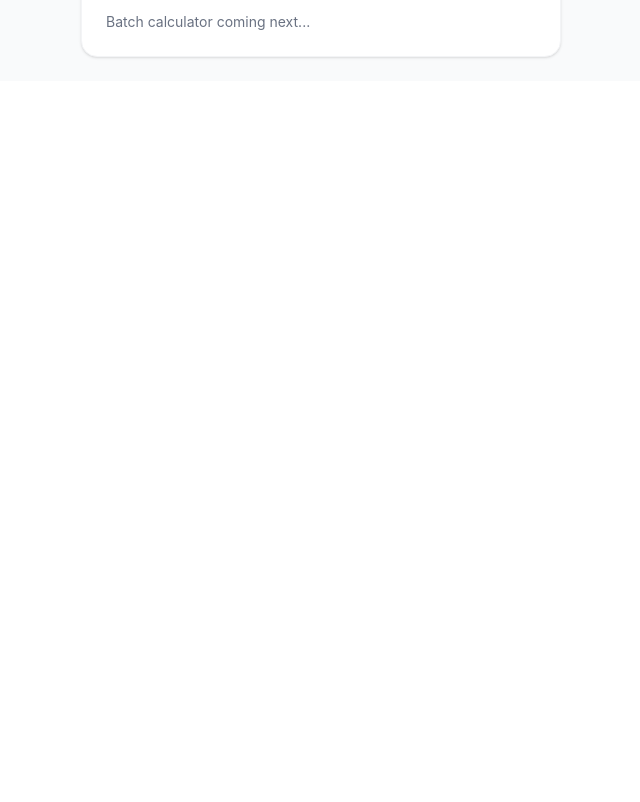
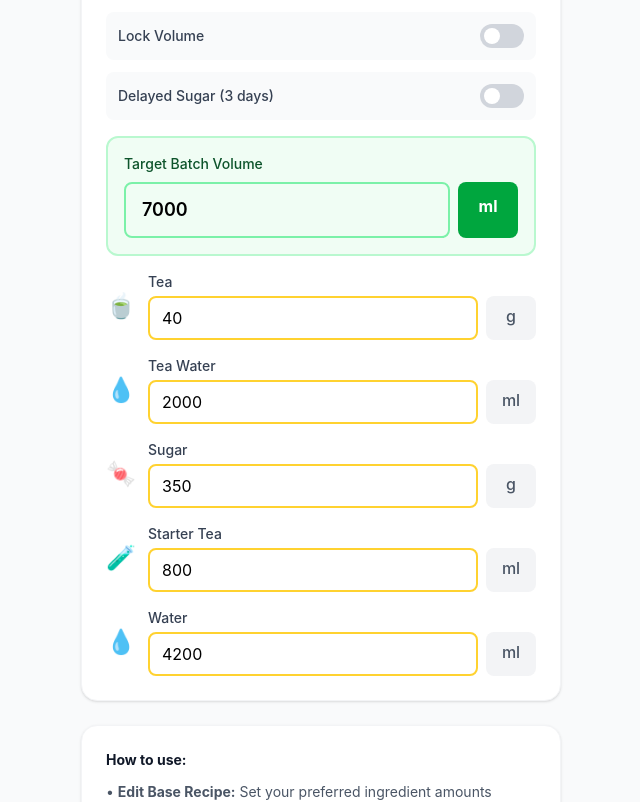
Before and after one commit to szsoma/recipe-calculators, a React (Vite) app: page /kombucha in a window 1280 px wide. Shown: the part 720-1522 px from the top of the page, without its empty margins (319-959 px from the left). Before the commit the page ends 801 px from the top, so only its background shows below. Built offline with nearby package versions, Linux system fonts and the light colour scheme.

Commit message:
feat: add Kombucha batch calculator with proportional scaling

```diff
--- a/src/pages/Kombucha.jsx
+++ b/src/pages/Kombucha.jsx
@@ -4,7 +4,7 @@ import PageContainer from '../components/PageContainer'
 import Card from '../components/Card'
 import IngredientInput from '../components/IngredientInput'
 import Toggle from '../components/Toggle'
-import { Scale, Leaf, Lock, Unlock, Clock } from 'lucide-react'
+import { Scale, Leaf, Clock } from 'lucide-react'
 
 const defaultBase = {
   tea: 40,
@@ -33,8 +33,101 @@ export default function Kombucha() {
     setCurrentRecipe(newBase)
   }
 
+  const handleCurrentChange = (ingredient, value) => {
+    let numValue = parseFloat(value) || 0
+
+    // Convert displayed value to actual value if delayed sugar is active
+    if (ingredient === 'sugar') {
+      numValue = delayedSugar ? numValue * 3 : numValue
+    } else if (ingredient === 'water') {
+      numValue = delayedSugar ? numValue + 800 : numValue
+    }
+
+    const baseValue = baseRecipe[ingredient]
+
+    if (baseValue === 0) {
+      setCurrentRecipe({ ...currentRecipe, [ingredient]: numValue })
+      return
+    }
+
+    // Fixed volume mode
+    if (fixedVolume) {
+      const liquidIngredients = ['teaWater', 'starterTea', 'water']
+      const isLiquid = liquidIngredients.includes(ingredient)
+
+      if (isLiquid) {
+        const currentTotal = currentRecipe.teaWater + currentRecipe.starterTea + currentRecipe.water
+        const difference = numValue - currentRecipe[ingredient]
+
+        const otherLiquids = liquidIngredients.filter((ing) => ing !== ingredient)
+        const otherLiquidsTotal = otherLiquids.reduce((sum, ing) => sum + currentRecipe[ing], 0)
+
+        if (otherLiquidsTotal === 0) {
+          setCurrentRecipe({ ...currentRecipe, [ingredient]: numValue })
+          return
+        }
+
+        const newRecipe = { ...currentRecipe, [ingredient]: numValue }
+
+        otherLiquids.forEach((ing) => {
+          const proportion = currentRecipe[ing] / otherLiquidsTotal
+          newRecipe[ing] = Math.max(0, currentRecipe[ing] - difference * proportion)
+        })
+
+        const newTotal = newRecipe.teaWater + newRecipe.starterTea + newRecipe.water
+        const baseTotal = baseRecipe.teaWater + baseRecipe.starterTea + baseRecipe.water
+        const volumeRatio = newTotal / baseTotal
+
+        newRecipe.tea = baseRecipe.tea * volumeRatio
+        newRecipe.sugar = baseRecipe.sugar * volumeRatio
+
+        setCurrentRecipe(newRecipe)
+      } else {
+        setCurrentRecipe({ ...currentRecipe, [ingredient]: numValue })
+      }
+      return
+    }
+
+    // Normal proportional scaling mode
+    const scaleFactor = numValue / baseValue
+
+    const scaled = {
+      tea: baseRecipe.tea * scaleFactor,
+      teaWater: baseRecipe.teaWater * scaleFactor,
+      sugar: baseRecipe.sugar * scaleFactor,
+      starterTea: baseRecipe.starterTea * scaleFactor,
+      water: baseRecipe.water * scaleFactor,
+    }
+
+    setCurrentRecipe(scaled)
+  }
+
+  const handleVolumeChange = (value) => {
+    const numValue = parseFloat(value) || 0
+    const baseVolume = baseRecipe.teaWater + baseRecipe.starterTea + baseRecipe.water
+
+    if (baseVolume === 0) return
+
+    const scaleFactor = numValue / baseVolume
+
+    const scaled = {
+      tea: baseRecipe.tea * scaleFactor,
+      teaWater: baseRecipe.teaWater * scaleFactor,
+      sugar: baseRecipe.sugar * scaleFactor,
+      starterTea: baseRecipe.starterTea * scaleFactor,
+      water: baseRecipe.water * scaleFactor,
+    }
+
+    setCurrentRecipe(scaled)
+  }
+
   const baseVolume = baseRecipe.teaWater + baseRecipe.starterTea + baseRecipe.water
   const totalVolume = currentRecipe.teaWater + currentRecipe.starterTea + currentRecipe.water
+
+  // Delayed sugar helpers
+  const getSyrupSugar = () => currentRecipe.sugar / 3
+  const getDisplayedSugar = () => delayedSugar ? currentRecipe.sugar / 3 : currentRecipe.sugar
+  const getDisplayedWater = () => delayedSugar ? Math.max(0, currentRecipe.water - 800) : currentRecipe.water
 
   const ingredients = [
     { key: 'tea', label: 'Tea', unit: 'g', icon: '🍵' },
@@ -69,9 +162,126 @@ export default function Kombucha() {
           </div>
         </Card>
 
-        {/* Placeholder for Your Batch - will be added in next task */}
+        {/* Your Batch Card */}
         <Card title="Your Batch" icon={<Leaf className="w-5 h-5 text-green-500" />}>
-          <p className="text-gray-500 text-sm">Batch calculator coming next...</p>
+          <div className="space-y-3 mb-4">
+            <Toggle
+              label="Lock Volume"
+              checked={fixedVolume}
+              onChange={setFixedVolume}
+              accent={accent}
+            />
+            <Toggle
+              label="Delayed Sugar (3 days)"
+              checked={delayedSugar}
+              onChange={setDelayedSugar}
+              accent={accent}
+            />
+          </div>
+
+          {/* Delayed Sugar Instructions */}
+          {delayedSugar && (
+            <div className="mb-4 p-4 bg-purple-50 rounded-xl border-2 border-purple-300">
+              <h4 className="text-sm font-bold text-purple-900 mb-2 flex items-center gap-2">
+                <Clock className="w-4 h-4" />
+                Delayed Sugar Instructions
+              </h4>
+              <div className="bg-white p-3 rounded-lg mb-3">
+                <p className="text-xs text-purple-900 font-semibold mb-1">Initial Batch (Day 1):</p>
+                <p className="text-xs text-purple-800">
+                  First portion: <strong>{formatValue(getSyrupSugar())}g sugar</strong> dissolved in the batch
+                </p>
+              </div>
+              <div className="bg-white p-3 rounded-lg">
+                <p className="text-xs text-purple-900 font-semibold mb-2">Additional Syrups:</p>
+                <ol className="text-xs text-purple-800 space-y-1 ml-4 list-decimal">
+                  <li><strong>Day 2:</strong> Dissolve <strong>{formatValue(getSyrupSugar())}g sugar</strong> in <strong>400ml water</strong></li>
+                  <li><strong>Day 3:</strong> Dissolve <strong>{formatValue(getSyrupSugar())}g sugar</strong> in <strong>400ml water</strong></li>
+                </ol>
+              </div>
+              <p className="text-xs text-purple-700 mt-3 italic">
+                Total sugar: {formatValue(currentRecipe.sugar)}g divided into 3 equal portions
+              </p>
+            </div>
+          )}
+
+          {/* Target Volume */}
+          <div className="mb-4 p-4 bg-green-50 rounded-xl border-2 border-green-200">
+            <label className="block text-sm font-medium text-green-900 mb-2">
+              Target Batch Volume
+            </label>
+            <div className="flex gap-2">
+              <input
+                type="number"
+                value={formatValue(totalVolume)}
+                onChange={(e) => handleVolumeChange(e.target.value)}
+                step="1"
+                className="flex-1 px-4 py-3 border-2 border-green-300 rounded-lg focus:outline-none focus:ring-2 focus:border-green-500 focus:ring-green-200 text-lg font-semibold"
+                disabled={fixedVolume}
+              />
+              <span className="px-4 py-3 bg-green-600 text-white rounded-lg font-bold min-w-[60px] text-center">
+                ml
+              </span>
+            </div>
+          </div>
+
+          {/* Scaled Ingredients */}
+          <div className="space-y-4">
+            <IngredientInput
+              label="Tea"
+              value={formatValue(currentRecipe.tea)}
+              onChange={(v) => handleCurrentChange('tea', v)}
+              unit="g"
+              icon="🍵"
+              accent={accent}
+            />
+            <IngredientInput
+              label="Tea Water"
+              value={formatValue(currentRecipe.teaWater)}
+              onChange={(v) => handleCurrentChange('teaWater', v)}
+              unit="ml"
+              icon="💧"
+              accent={accent}
+            />
+            <IngredientInput
+              label="Sugar"
+              value={formatValue(getDisplayedSugar())}
+              onChange={(v) => handleCurrentChange('sugar', v)}
+              unit="g"
+              icon="🍬"
+              accent={accent}
+              badge={delayedSugar ? `Day 1: ${formatValue(getSyrupSugar())}g | Day 2: ${formatValue(getSyrupSugar())}g | Day 3: ${formatValue(getSyrupSugar())}g` : null}
+            />
+            <IngredientInput
+              label="Starter Tea"
+              value={formatValue(currentRecipe.starterTea)}
+              onChange={(v) => handleCurrentChange('starterTea', v)}
+              unit="ml"
+              icon="🧪"
+              accent={accent}
+            />
+            <IngredientInput
+              label={delayedSugar ? 'Water (initial)' : 'Water'}
+              value={formatValue(getDisplayedWater())}
+              onChange={(v) => handleCurrentChange('water', v)}
+              unit="ml"
+              icon="💧"
+              accent={accent}
+              badge={delayedSugar ? '-800ml' : null}
+            />
+          </div>
+        </Card>
+
+        {/* How to use */}
+        <Card>
+          <h3 className="font-bold text-gray-900 mb-3 text-sm">How to use:</h3>
+          <ul className="text-gray-600 space-y-2 text-sm">
+            <li>• <strong>Edit Base Recipe:</strong> Set your preferred ingredient amounts</li>
+            <li>• <strong>Set Target Volume:</strong> Enter your desired batch size in the green box</li>
+            <li>• <strong>Proportional Mode:</strong> Change any ingredient - all others scale proportionally</li>
+            <li>• <strong>Fixed Volume Mode:</strong> Toggle lock to maintain total volume</li>
+            <li>• <strong>Delayed Sugar:</strong> First syrup included; make 2 additional 400ml syrups for Days 2 & 3</li>
+          </ul>
         </Card>
       </div>
     </PageContainer>
```
